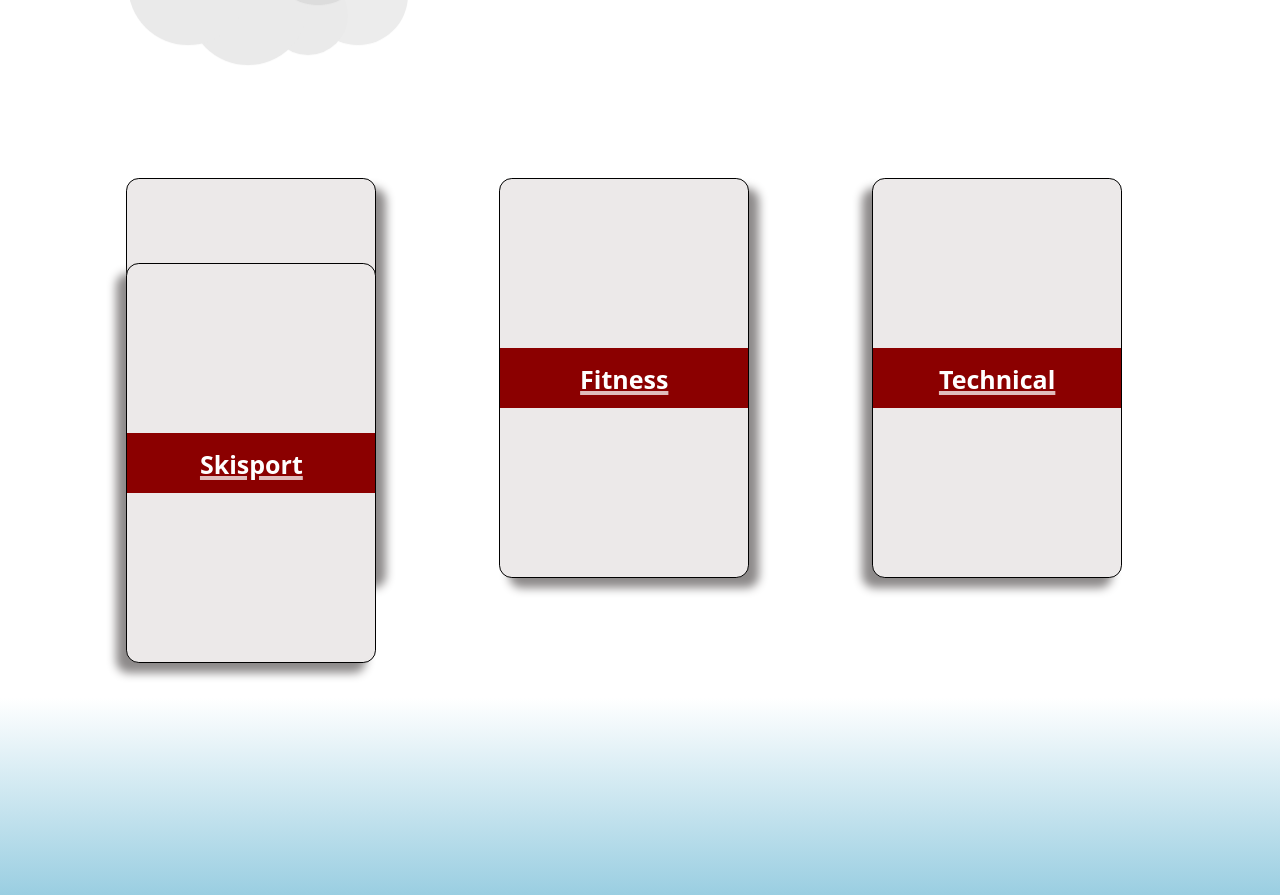
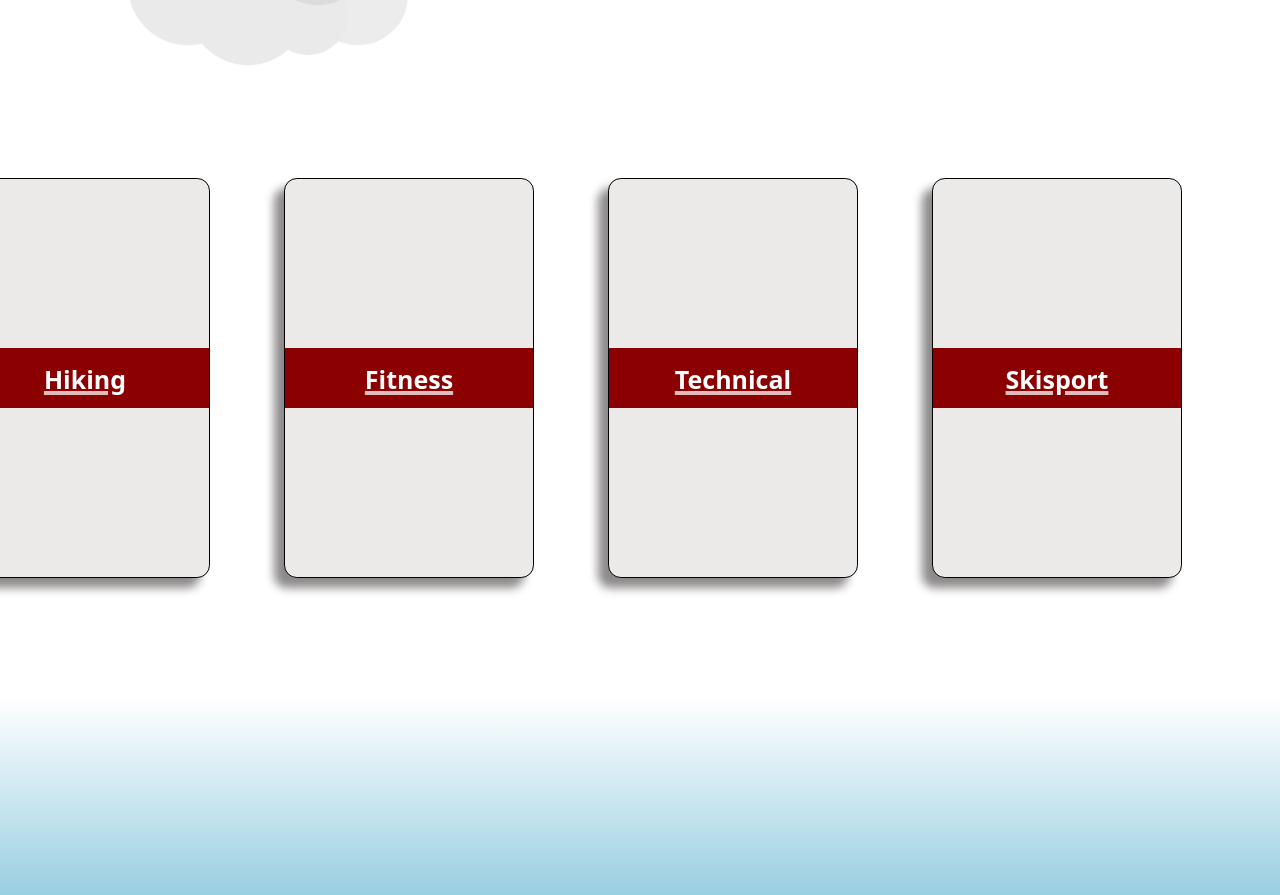
Before and after one commit to Saalim-Baba/PersonalWebsite, a Next.js app: page / in a window 1280 px wide. Shown: the part 2886-3781 px from the top of the page. Built offline with nearby package versions, Linux system fonts and the light colour scheme.

Commit message:
added a new css file for hobbys added import to Hobbys.js

```diff
--- /dev/null
+++ b/src/app/css/hobbys.css
@@ -0,0 +1,109 @@
+.hobby_container{
+    place-self: center;
+    justify-self: center;
+    justify-content: center;
+}
+
+.thd_card {
+    position: absolute;
+    width: 250px;
+    height: 400px;
+    transform-style: preserve-3d;
+    transition: transform 0.7s;
+    animation: levitate_2 4s infinite;
+    display: flex;
+    flex-direction: column;
+    justify-content: center;
+    align-items: center;
+}
+
+
+
+.thd_card > div > p{
+    padding: 1vw;
+    text-align: center;
+    font-weight: bold;
+    width: 100%;
+    height: 60px;
+    font-size: 25px;
+    color: white;
+    background-color: darkred;
+    animation: lively 2s infinite;
+    text-decoration: underline 0.15em rgba(0, 0, 0, 0);
+    transition: text-decoration-color 300ms;
+}
+
+.face {
+    position: absolute;
+    width: 100%;
+    height: 100%;
+    background: rgb(236, 233, 233);
+    border: solid 1px;
+    backface-visibility: hidden;
+    border-radius: 1vw;
+}
+
+.front {
+    transform: rotateY(0deg);
+    transition: transform 1s;
+    text-align: center;
+    display: flex;
+    align-items: center;
+    box-shadow: -10px 10px 10px #8d8a8a;
+
+    justify-content: center;
+
+}
+
+.back {
+    transform: rotateY(180deg);
+    transition: transform 1s;
+    box-shadow: -10px 10px 10px #8d8a8a;
+    background-size: cover;
+}
+
+.thd_card:hover .front {
+    transform: rotateY(-180deg) rotateX(0deg);
+    transition-duration: 1.2s;
+}
+
+.thd_card:hover .back {
+    transform: rotateY(0deg) rotateX(0deg);
+    transition-duration: 1.2s;
+}
+
+
+@keyframes lively {
+    0%,100%{
+        text-decoration-color: rgba(0, 0, 0, 0);
+    }
+    50%{
+        text-decoration-color: rgb(255, 255, 255);
+    }
+}
+
+
+.hobby > div:nth-child(1) > div > .thd_card > .front{
+    box-shadow: 10px 10px 10px #8d8a8a;
+}
+
+.hobby > div:nth-child(2) > div > .thd_card > .front{
+
+    box-shadow: 10px 10px 10px #8d8a8a;
+}
+
+@media (max-width: 1200px) {
+    .hobby{
+        grid-column: span 2;
+        margin-bottom: 10px;
+
+    }
+    #hobbys{
+        height: 150vh;
+    }
+
+}
+@media (max-width: 768px) {
+
+
+}
--- a/src/app/globals.css
+++ b/src/app/globals.css
@@ -327,99 +327,6 @@ body {
 
 
 
-
-.thd_card {
-  position: absolute;
-  width: 250px;
-  height: 400px;
-  transform-style: preserve-3d;
-  transition: transform 0.7s;
-  animation: levitate_2 4s infinite;
-  display: flex;
-  flex-direction: column;
-  justify-content: center;
-  align-items: center;
-}
-
-
-
-.thd_card > div > p{
-  padding: 1vw;
-  text-align: center;
-  font-weight: bold;
-  width: 100%;
-  height: 60px;
-  font-size: 25px;
-  color: white;
-  background-color: darkred;
-  animation: lively 2s infinite;
-  text-decoration: underline 0.15em rgba(0, 0, 0, 0);
-  transition: text-decoration-color 300ms;
-}
-
-.face {
-  position: absolute;
-  width: 100%;
-  height: 100%;
-  background: rgb(236, 233, 233);
-  border: solid 1px;
-  backface-visibility: hidden;
-  border-radius: 1vw;
-}
-
-.front {
-  transform: rotateY(0deg);
-  transition: transform 1s;
-  text-align: center;
-  display: flex;
-  align-items: center;
-  box-shadow: -10px 10px 10px #8d8a8a;
-
-  justify-content: center;
-
-}
-
-.back {
-  transform: rotateY(180deg);
-  transition: transform 1s;
-  box-shadow: -10px 10px 10px #8d8a8a;
-  background-size: cover;
-}
-
-.thd_card:hover .front {
-  transform: rotateY(-180deg) rotateX(0deg);
-  transition-duration: 1.2s;
-}
-
-.thd_card:hover .back {
-  transform: rotateY(0deg) rotateX(0deg);
-  transition-duration: 1.2s;
-}
-
-
-@keyframes lively {
-  0%,100%{
-    text-decoration-color: rgba(0, 0, 0, 0);
-  }
-  50%{
-    text-decoration-color: rgb(255, 255, 255);
-  }
-}
-.hobby{
-  display: grid;
-  gap: 5px;
-  margin-left: 13vw;
-  grid-template-columns: repeat(auto-fit, minmax(330px, 1fr));
-}
-
-.hobby > div:nth-child(1) > div > .thd_card > .front{
-  box-shadow: 10px 10px 10px #8d8a8a;
-}
-.hobby > div:nth-child(2) > div > .thd_card > .front{
-
-  box-shadow: 10px 10px 10px #8d8a8a;
-}
-
 /** swaying grass hills **/
 
 
@@ -509,9 +416,6 @@ Card that has icons on it for contacts
 
 @media (min-width:800px){
 
-  .thd_card{
-    flex: 1 1 100%;
-  }
 
   .box-container{
     visibility: visible;
@@ -618,8 +522,8 @@ Card that has icons on it for contacts
   {
     width: 100%;
     height: 100%;
-    margin: 0px;
-    padding: 0px;
+    margin: 0;
+    padding: 0;
     overflow-x: hidden;
   }
   #sun {
--- a/src/components/Hobbys.js
+++ b/src/components/Hobbys.js
@@ -1,5 +1,5 @@
 import "../app/globals.css";
-
+import "../app/css/hobbys.css"
 
 export default function Hobbys(){
 
@@ -14,11 +14,11 @@ export default function Hobbys(){
 
     return (
         <>
-        <div className=" hobby">
+        <div className="hobby-container w-full grid grid-cols-4 gap-y-7 gap-x-4 ">
             {hobbys.map((hobby, index) => (
                 <div
                     key={index}
-                    className="mt-20"
+                    className="mt-20 hobby"
                 >
                     <div>
                         <div className="thd_card">
```
